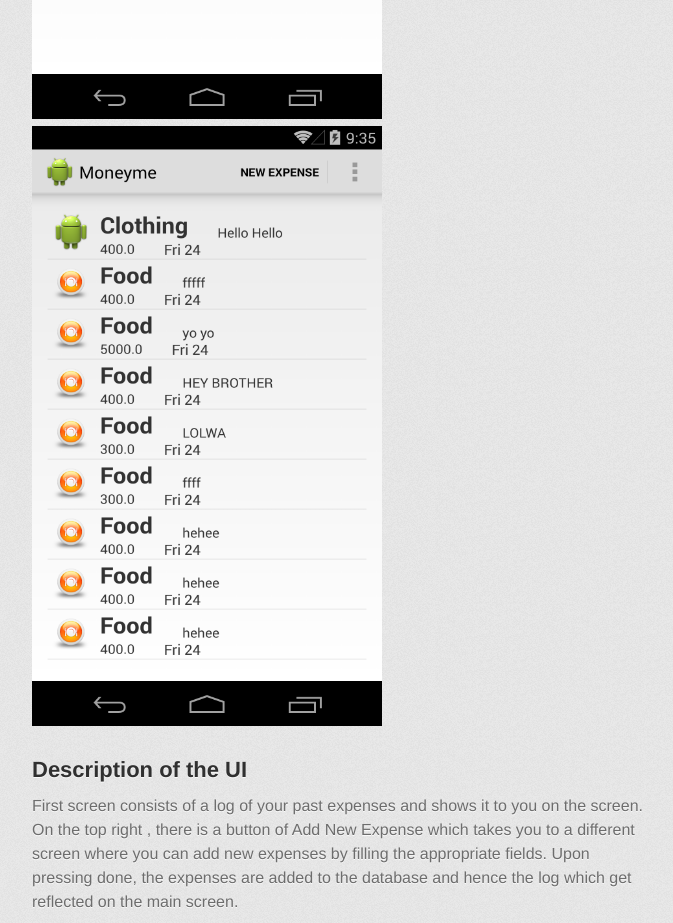
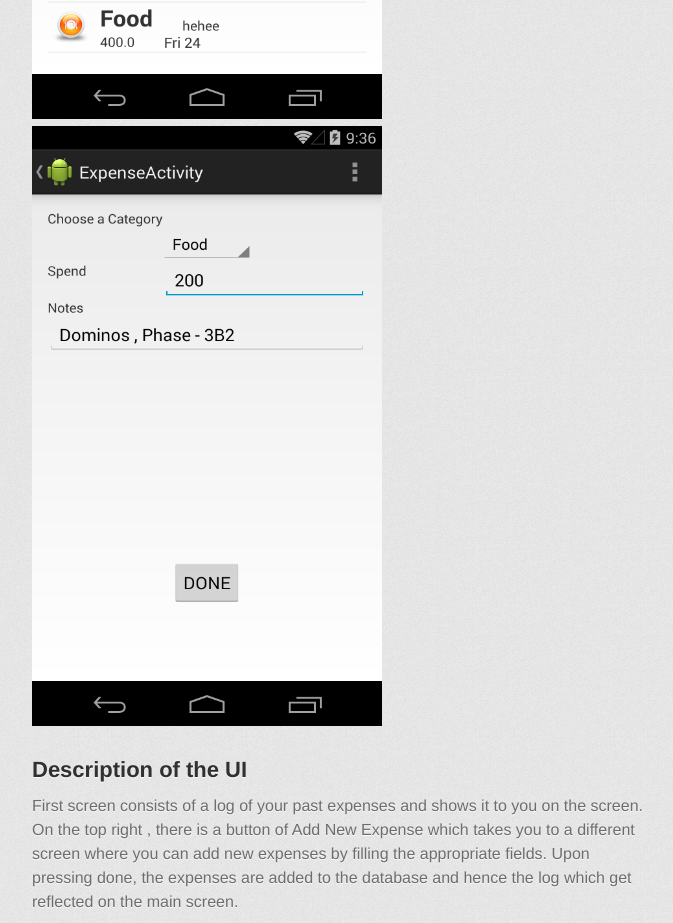
Before and after one commit to rmnguleria/Moneyme, a plain HTML site: page index.html in a window 1280 px wide. Shown: the part 942-1865 px from the top of the page, without its empty margins (298-971 px from the left). Drawn offline with Linux system fonts and the light colour scheme; a web font is replaced by a local one.

```diff
--- a/index.html
+++ b/index.html
@@ -40,8 +40,10 @@
 <p>The app is about managing the expenses and income on a daily basis by any person and is specially catered to students.
 The app is designed for Android SDK 4.4.2 </p>
 
-<p><img width="350" height="600" src="images/device-2014-10-25-150706.png" alt="Hello World">
-<img width="350" height="600" src="images/device-2014-10-25-150611.png" alt="Hello hlooe"></p>
+<p>
+  <img width="350" height="600" src="images/device-2014-10-25-150611.png" alt="Hello hlooe">
+  <img width="350" height="600" src="images/device-2014-10-25-150706.png" alt="Hello World">
+</p>
 
 <h2>
 <a name="description-of-the-ui" class="anchor" href="#description-of-the-ui"><span class="octicon octicon-link"></span></a>Description of the UI</h2>
```
